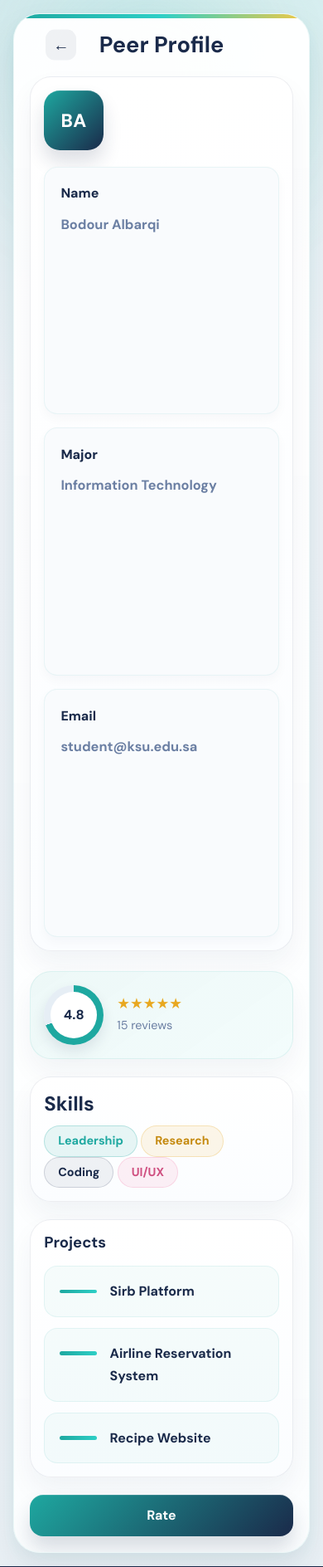
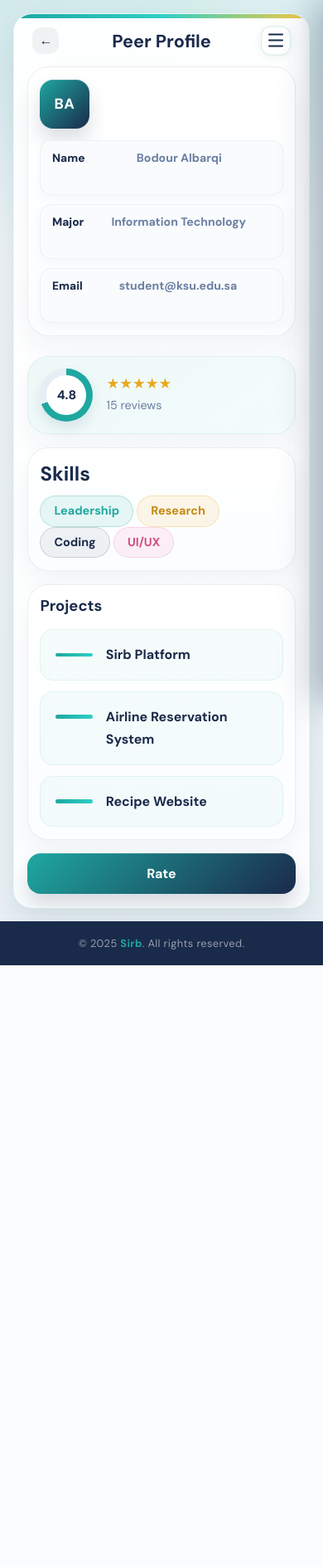
Before and after one commit to Hawra-10/Sirb, a PHP site: page /PeerProfile.html in a window 390 px wide. Shown: the top 1888 px of the page at 83% size. After the commit the page ends 1163 px from the top, so only its background shows below. Run offline with PHP 8.4, Linux system fonts and the light colour scheme.

Commit message:
few changes

```diff
--- a/PeerProfile.html
+++ b/PeerProfile.html
@@ -3,7 +3,6 @@
 <head>
     <meta charset="UTF-8">
     <meta name="viewport" content="width=device-width, initial-scale=1.0">
-
     <title>Peer Profile</title>
 
     <link rel="stylesheet" href="style.css">
@@ -12,8 +11,25 @@
     <link href="https://fonts.googleapis.com/css2?family=DM+Sans:wght@400;500;700;800&display=swap" rel="stylesheet">
 </head>
 
+<body id="bd-body-peer-profile">
 
+    <!-- DRAWER OVERLAY -->
+    <div class="drawer-overlay" id="overlay" onclick="closeDrawer()"></div>
 
+    <!-- SIDE DRAWER -->
+    <div class="drawer" id="drawer">
+        <div class="drawer-profile">
+            <div class="profile-avatar">👤</div>
+            <div>
+                <div class="profile-name">Joud BinFaris</div>
+                <div class="profile-role">IT</div>
+            </div>
+        </div>
+
+        <a class="drawer-logout" href="login.html">
+            ← Log out
+        </a>
+    </div>
 
     <!-- =========================
          RATE MODAL
@@ -55,11 +71,8 @@
         </div>
     </div>
 
-
-
-
-
-<body id="bd-body-peer-profile">
+    <!-- SUCCESS MESSAGE -->
+    <div id="bd-rate-success-toast">Rating submitted successfully!</div>
 
     <main id="bd-peer-profile-page">
 
@@ -72,6 +85,11 @@
                 <header id="bd-peer-profile-header">
                     <a id="bd-peer-back-button" href="HomePage.html">←</a>
                     <h1 id="bd-peer-profile-title">Peer Profile</h1>
+
+                    <!-- HAMBURGER -->
+                    <button class="hamburger" id="bd-peer-hamburger" onclick="toggleDrawer()" aria-label="Menu">
+                        <span></span><span></span><span></span>
+                    </button>
                 </header>
 
                 <!-- TOP -->
@@ -79,7 +97,7 @@
 
                     <section id="bd-peer-profile-left-side">
 
-<!-- ✅ AVATAR -->
+                        <!-- AVATAR -->
                         <div id="bd-peer-avatar"></div>
 
                         <div class="bd-peer-info-row">
@@ -170,7 +188,7 @@
 
     </main>
 
-    <!-- ─── FOOTER ─── -->
+    <!-- FOOTER -->
     <footer>
         © 2025 <span>Sirb</span>. All rights reserved.
     </footer>
--- a/style.css
+++ b/style.css
@@ -571,6 +571,115 @@ footer span {
     radial-gradient(circle at top left, rgba(30, 168, 160, 0.12), transparent 25%),
     radial-gradient(circle at top right, rgba(46, 207, 198, 0.10), transparent 22%),
     linear-gradient(180deg, var(--bg) 0%, #eaf1f5 100%);
+  overflow-x: hidden;
+}
+
+/* =========================
+   DRAWER OVERLAY
+========================= */
+.drawer-overlay {
+  position: fixed;
+  inset: 0;
+  z-index: 99;
+  background: rgba(26, 42, 74, .40);
+  backdrop-filter: blur(3px);
+  opacity: 0;
+  pointer-events: none;
+  transition: opacity var(--transition);
+}
+
+.drawer-overlay.show {
+  opacity: 1;
+  pointer-events: all;
+}
+
+/* =========================
+   SIDE DRAWER
+========================= */
+.drawer {
+  position: fixed;
+  top: 0;
+  right: 0;
+  width: var(--drawer-w);
+  height: 100%;
+  background: linear-gradient(160deg, var(--navy) 0%, #0f1e38 100%);
+  z-index: 100;
+  display: flex;
+  flex-direction: column;
+  padding: 32px 24px 28px;
+  transform: translateX(100%);
+  transition: transform var(--transition);
+  box-shadow: -8px 0 40px rgba(26, 42, 74, .35);
+}
+
+.drawer.open {
+  transform: translateX(0);
+}
+
+/* Profile block */
+.drawer-profile {
+  display: flex;
+  flex-direction: column;
+  align-items: center;
+  text-align: center;
+  gap: 12px;
+  padding-bottom: 28px;
+  border-bottom: 1px solid rgba(255, 255, 255, .12);
+}
+
+.profile-avatar {
+  width: 72px;
+  height: 72px;
+  border-radius: 50%;
+  background: linear-gradient(135deg, var(--teal), var(--teal-light));
+  display: flex;
+  align-items: center;
+  justify-content: center;
+  font-size: 28px;
+  color: #fff;
+  border: 3px solid var(--gold);
+  box-shadow: 0 0 0 5px rgba(232, 168, 32, .18);
+}
+
+.profile-name {
+  font-family: 'Syne', sans-serif;
+  font-weight: 700;
+  font-size: 16px;
+  color: #fff;
+  width: 100%;
+}
+
+.profile-role {
+  font-size: 12px;
+  color: var(--teal-light);
+  letter-spacing: .06em;
+  text-transform: uppercase;
+  width: 100%;
+}
+
+.drawer-logout {
+  text-decoration: none;
+  margin-top: auto;
+  display: flex;
+  align-items: center;
+  justify-content: center;
+  gap: 8px;
+  padding: 13px 20px;
+  border-radius: 12px;
+  background: rgba(232, 168, 32, .14);
+  border: 1px solid rgba(232, 168, 32, .35);
+  color: var(--gold-light);
+  font-family: 'Syne', sans-serif;
+  font-weight: 600;
+  font-size: 14px;
+  cursor: pointer;
+  letter-spacing: .04em;
+  transition: all .22s;
+}
+
+.drawer-logout:hover {
+  background: rgba(232, 168, 32, .26);
+  border-color: var(--gold-light);
 }
 
 /* =========================
@@ -660,6 +770,81 @@ footer span {
   letter-spacing: 0;
   line-height: 1.3;
   text-align: center;
+}
+
+#bd-peer-back-button {
+  position: absolute;
+  left: 1.2rem;
+  top: 50%;
+  transform: translateY(-50%);
+  width: 2.3rem;
+  height: 2.3rem;
+  display: flex;
+  align-items: center;
+  justify-content: center;
+  border-radius: 0.7rem;
+  background: rgba(26, 42, 74, 0.06);
+  color: var(--navy);
+  font-size: 1.2rem;
+  font-weight: 700;
+  text-decoration: none;
+  cursor: pointer;
+  z-index: 5;
+}
+
+/* =========================
+   HAMBURGER
+========================= */
+.hamburger {
+  width: 44px;
+  height: 44px;
+  border-radius: 12px;
+  background: var(--card-bg);
+  border: 1.5px solid rgba(30, 168, 160, .2);
+  display: flex;
+  flex-direction: column;
+  align-items: center;
+  justify-content: center;
+  gap: 5px;
+  cursor: pointer;
+  flex-shrink: 0;
+  transition: all .22s;
+  box-shadow: 0 2px 12px rgba(26, 42, 74, .07);
+}
+
+.hamburger:hover {
+  border-color: var(--teal);
+  background: rgba(30, 168, 160, .06);
+}
+
+.hamburger span {
+  display: block;
+  width: 18px;
+  height: 2px;
+  background: var(--navy);
+  border-radius: 2px;
+  transition: all .28s;
+}
+
+.hamburger.active span:nth-child(1) {
+  transform: translateY(7px) rotate(45deg);
+}
+
+.hamburger.active span:nth-child(2) {
+  opacity: 0;
+  transform: scaleX(0);
+}
+
+.hamburger.active span:nth-child(3) {
+  transform: translateY(-7px) rotate(-45deg);
+}
+
+#bd-peer-hamburger {
+  position: absolute;
+  right: 1.2rem;
+  top: 50%;
+  transform: translateY(-50%);
+  z-index: 5;
 }
 
 /* =========================
@@ -1171,39 +1346,37 @@ footer span {
   transform: translateY(-0.05rem);
 }
 
-#bd-peer-profile-header {
-  position: relative;
-  display: flex;
-  justify-content: center;
-  align-items: center;
-}
-
-#bd-peer-back-button {
-  position: absolute;
-  left: 1.2rem;
-  top: 50%;
-  transform: translateY(-50%);
-  width: 2.3rem;
-  height: 2.3rem;
-  display: flex;
-  align-items: center;
-  justify-content: center;
-  border-radius: 0.7rem;
-  background: rgba(26, 42, 74, 0.06);
-  color: var(--navy);
-  font-size: 1.2rem;
+/* =========================
+   SUCCESS TOAST
+========================= */
+#bd-rate-success-toast {
+  position: fixed;
+  left: 50%;
+  bottom: 1.4rem;
+  transform: translateX(-50%) translateY(1rem);
+  padding: 0.85rem 1.15rem;
+  border-radius: 0.9rem;
+  background: linear-gradient(135deg, var(--teal), var(--navy));
+  color: #ffffff;
+  font-size: 0.92rem;
   font-weight: 700;
-  text-decoration: none;
-  cursor: pointer;
-  z-index: 5;
-}
-
-
-
-
-
-
-
+  box-shadow:
+    0 1rem 2rem rgba(26, 42, 74, 0.18),
+    inset 0 0.04rem 0 rgba(255, 255, 255, 0.18);
+  opacity: 0;
+  visibility: hidden;
+  pointer-events: none;
+  transition: var(--transition);
+  z-index: 300;
+  text-align: center;
+  max-width: calc(100vw - 2rem);
+}
+
+#bd-rate-success-toast.show {
+  opacity: 1;
+  visibility: visible;
+  transform: translateX(-50%) translateY(0);
+}
 
 /* =========================
    RESPONSIVE
@@ -1223,12 +1396,51 @@ footer span {
 }
 
 @media (max-width: 36rem) {
+  #bd-peer-profile-title {
+    font-size: 1.35rem;
+  }
+
+  #bd-peer-profile-header {
+    padding-top: 0.2rem;
+  }
+
+  #bd-peer-back-button {
+    left: 0.4rem;
+    width: 2rem;
+    height: 2rem;
+    font-size: 1rem;
+  }
+
+  #bd-peer-hamburger {
+    right: 0.4rem;
+    width: 2.2rem;
+    height: 2.2rem;
+  }
+
   .bd-peer-info-row {
     flex-direction: column;
+    padding: 0.7rem 0.85rem;
+    gap: 0.2rem;
+    border-radius: 0.85rem;
+    line-height: 1.35;
   }
 
   .bd-peer-info-label {
     min-width: auto;
+    font-size: 0.86rem;
+  }
+
+  .bd-peer-info-value {
+    font-size: 0.88rem;
+    line-height: 1.45;
+    flex: 1 1 100%;
+  }
+
+  #bd-peer-name,
+  #bd-peer-major,
+  #bd-peer-email {
+    font-size: 0.88rem;
+    line-height: 1.4;
   }
 
   #bd-peer-rating-section {
@@ -1236,17 +1448,55 @@ footer span {
   }
 
   #bd-peer-profile-card {
-    padding: 1.2rem;
-    gap: 1.3rem;
+    padding: 1rem;
+    gap: 1rem;
+    border-radius: 1.4rem;
   }
 
   #bd-peer-profile-left-side,
   #bd-peer-rating-section,
   #bd-peer-skills-section,
   #bd-peer-projects-section {
-    padding: 1rem;
-  }
-}
+    padding: 0.9rem;
+  }
+
+  #bd-peer-profile-left-side {
+    gap: 0.7rem;
+  }
+
+  #bd-peer-avatar {
+    width: 3.7rem;
+    height: 3.7rem;
+    font-size: 1.1rem;
+    border-radius: 1rem;
+  }
+
+  #bd-peer-rating-circle {
+    width: 4rem;
+    height: 4rem;
+  }
+
+  #bd-peer-rating-number {
+    font-size: 0.95rem;
+  }
+
+  .drawer {
+    width: min(82vw, 280px);
+  }
+}
+
+
+
+
+
+
+
+
+
+
+
+
+
 
 /*-----------------------------------setup profile-----------------------------*/
 
```
Also changed, not shown: other parts of style.css (+101 -85 lines), script.js (+24 -7 lines). Lines whose indentation alone changed are shown as unchanged.
